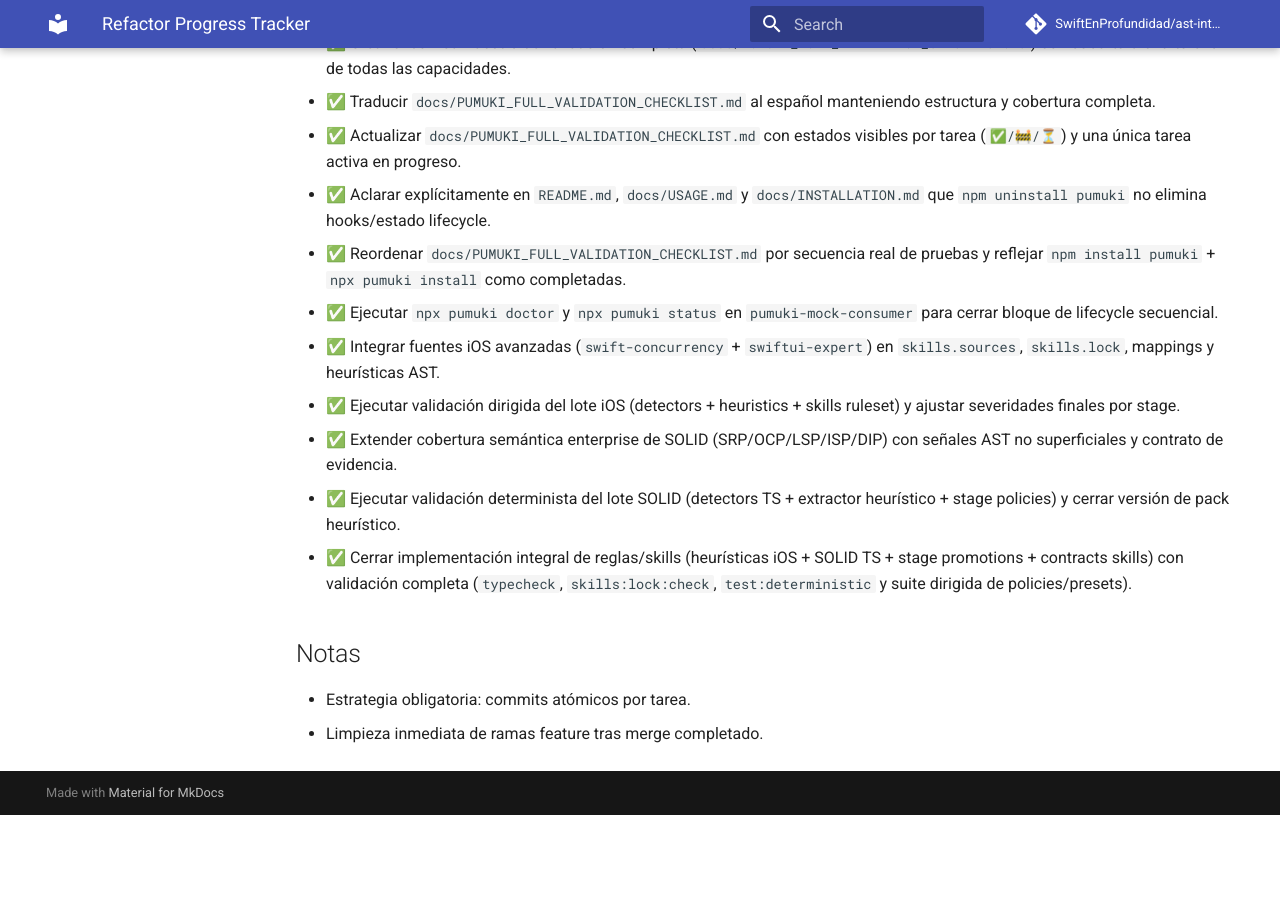
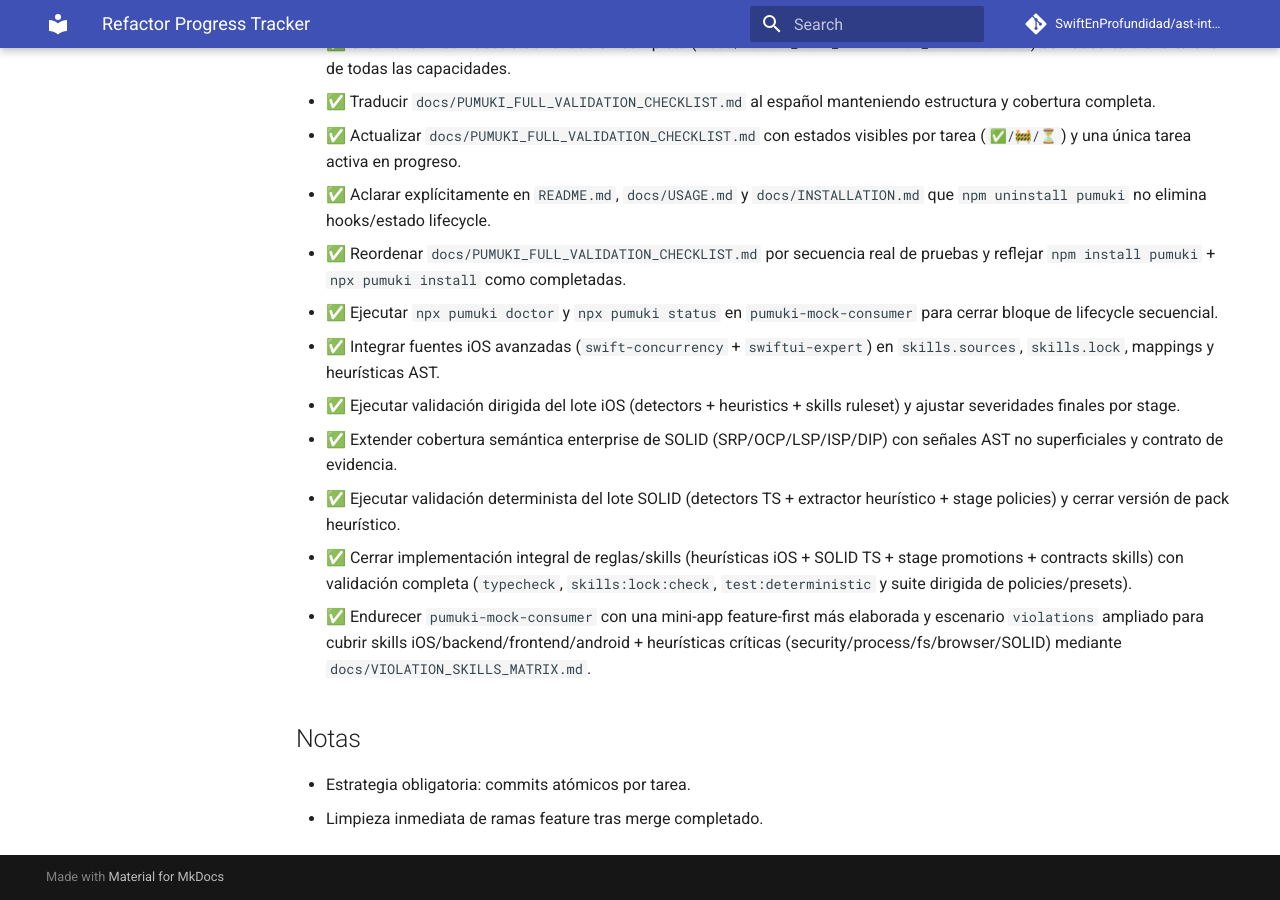
Before and after one commit to SwiftEnProfundidad/ast-intelligence-hooks, an MkDocs documentation site: the page built from docs/REFRACTOR_PROGRESS.md, in a window 1280 px wide and 900 px high, scrolled down 9417 px. Built offline with MkDocs 1.6.1 and Material for MkDocs 9.7.7, drawn with Linux system fonts in a browser that asks for light colours; comment, search, counter and statistics services are not loaded; before the commit the page ends 10232 px from its top, so only the background shows below that.

Commit message:
docs(progress): record expanded mock violation coverage

```diff
--- a/docs/REFRACTOR_PROGRESS.md
+++ b/docs/REFRACTOR_PROGRESS.md
@@ -259,6 +259,7 @@ Estado consolidado del refactor con seguimiento de tareas y evidencia del avance
 - ✅ Extender cobertura semántica enterprise de SOLID (SRP/OCP/LSP/ISP/DIP) con señales AST no superficiales y contrato de evidencia.
 - ✅ Ejecutar validación determinista del lote SOLID (detectors TS + extractor heurístico + stage policies) y cerrar versión de pack heurístico.
 - ✅ Cerrar implementación integral de reglas/skills (heurísticas iOS + SOLID TS + stage promotions + contracts skills) con validación completa (`typecheck`, `skills:lock:check`, `test:deterministic` y suite dirigida de policies/presets).
+- ✅ Endurecer `pumuki-mock-consumer` con una mini-app feature-first más elaborada y escenario `violations` ampliado para cubrir skills iOS/backend/frontend/android + heurísticas críticas (security/process/fs/browser/SOLID) mediante `docs/VIOLATION_SKILLS_MATRIX.md`.
 
 ## Notas
 - Estrategia obligatoria: commits atómicos por tarea.
```
